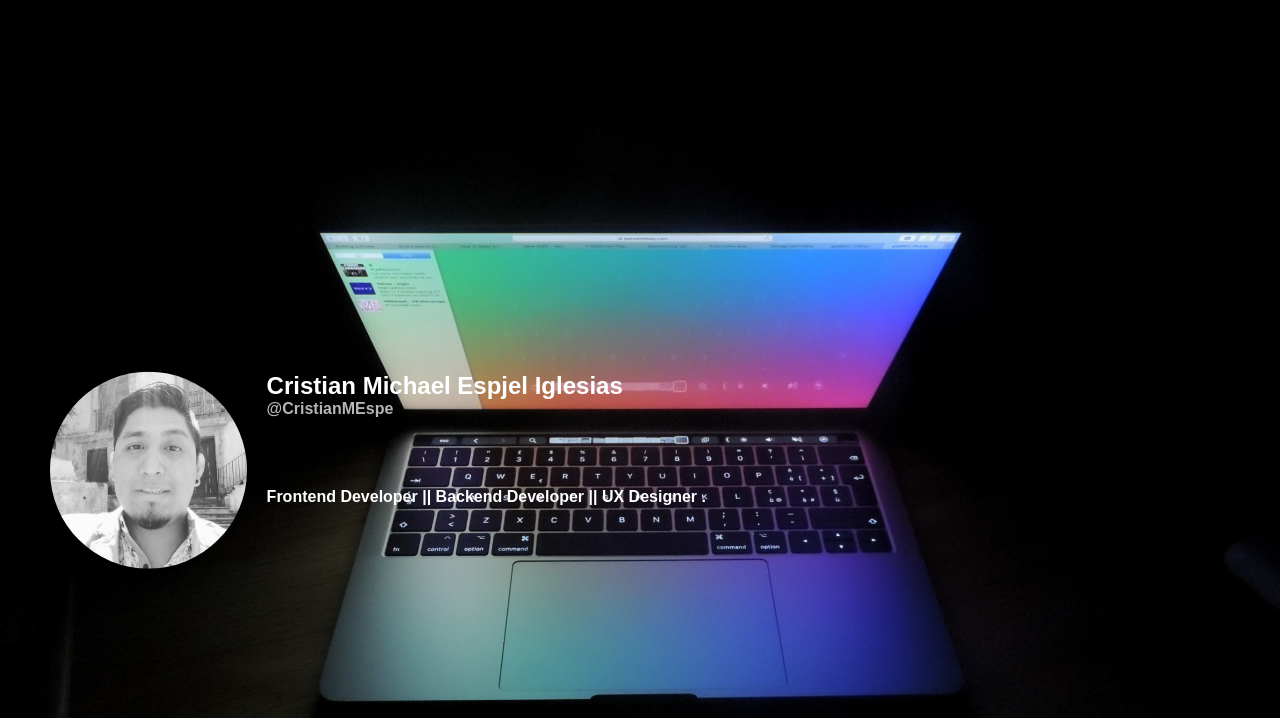
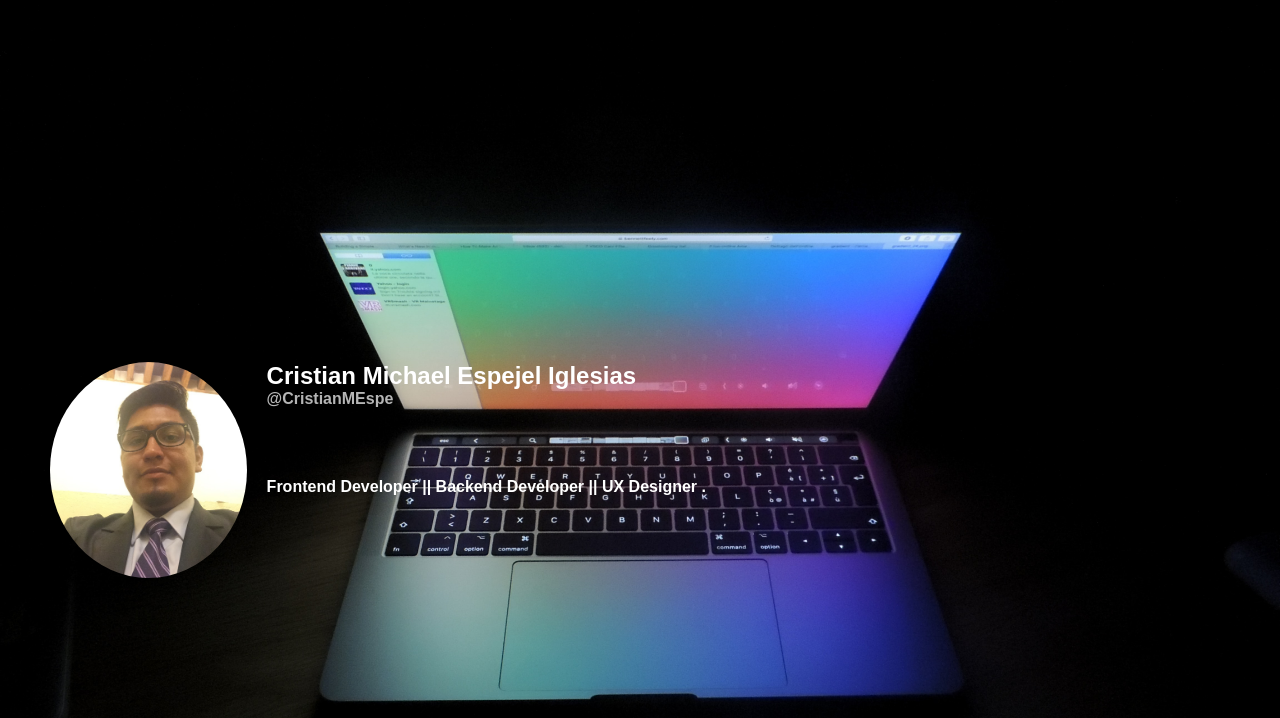
Before and after one commit to CristianEspejel/Presentation-Cristian-Espejel, a plain HTML site: page index.html in a window 1280 px wide. Shown: the part 82-800 px from the top of the page. Drawn offline with Linux system fonts and the light colour scheme.

Commit message:
Adicion de nueva imagen y correccion de ortografia

```diff
--- a/index.html
+++ b/index.html
@@ -23,11 +23,11 @@
         <div class="info-container">
 
             <div class="image-container" id="foto">
-                <img src="img/IMG_0179.JPG" alt="My picture">
+                <img src="img/IMG_0294.JPG" alt="My picture">
             </div>
 
             <div class="info">
-                <h1>Cristian Michael Espjel Iglesias</h1>
+                <h1>Cristian Michael Espejel Iglesias</h1>
                 <span>@CristianMEspe </span>
 
                 <p>Frontend Developer || Backend Developer || UX Designer  .</p>
```
Also changed, not shown: img/IMG_0179.JPG (deleted), img/IMG_0294.JPG (added).
